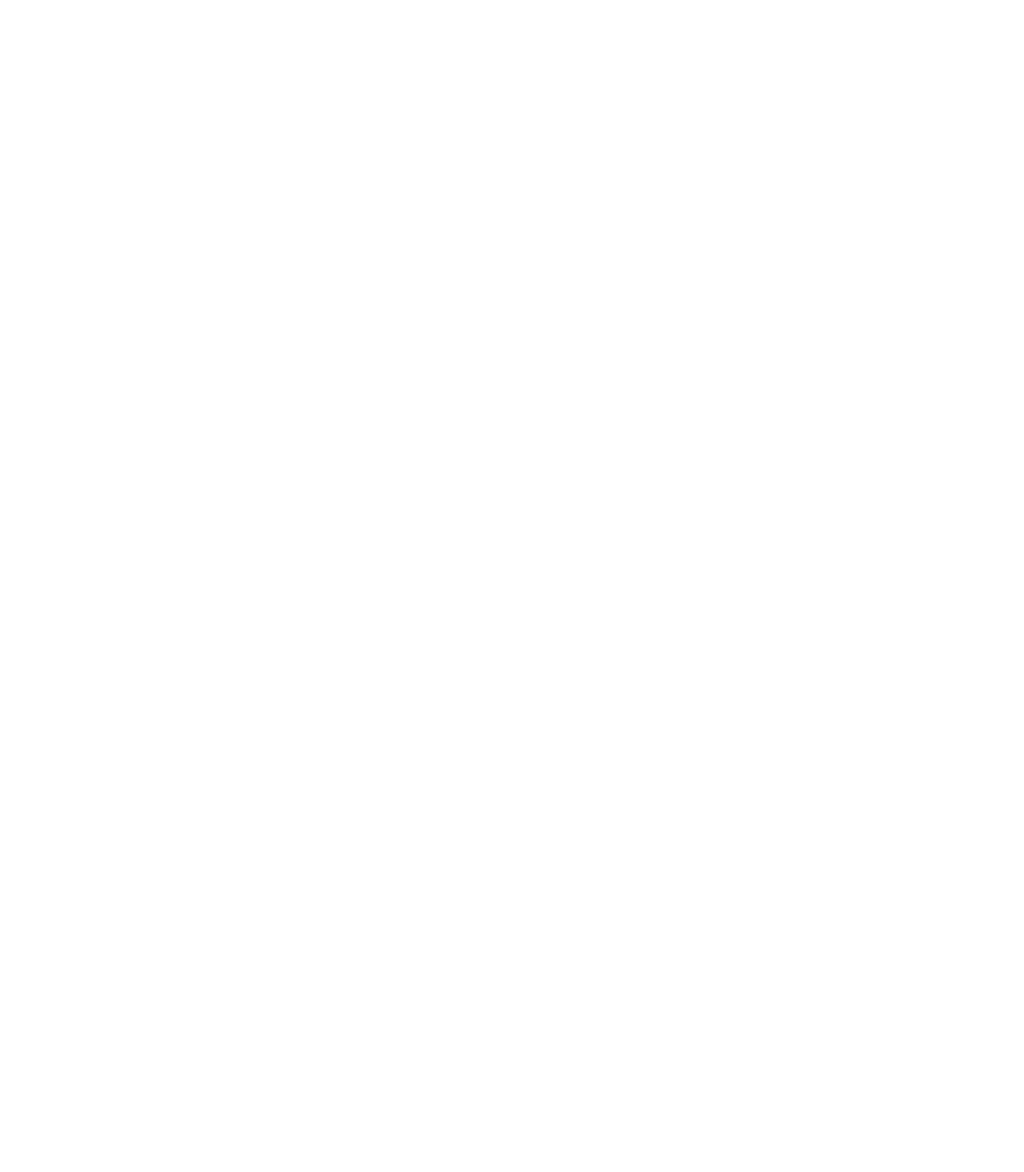
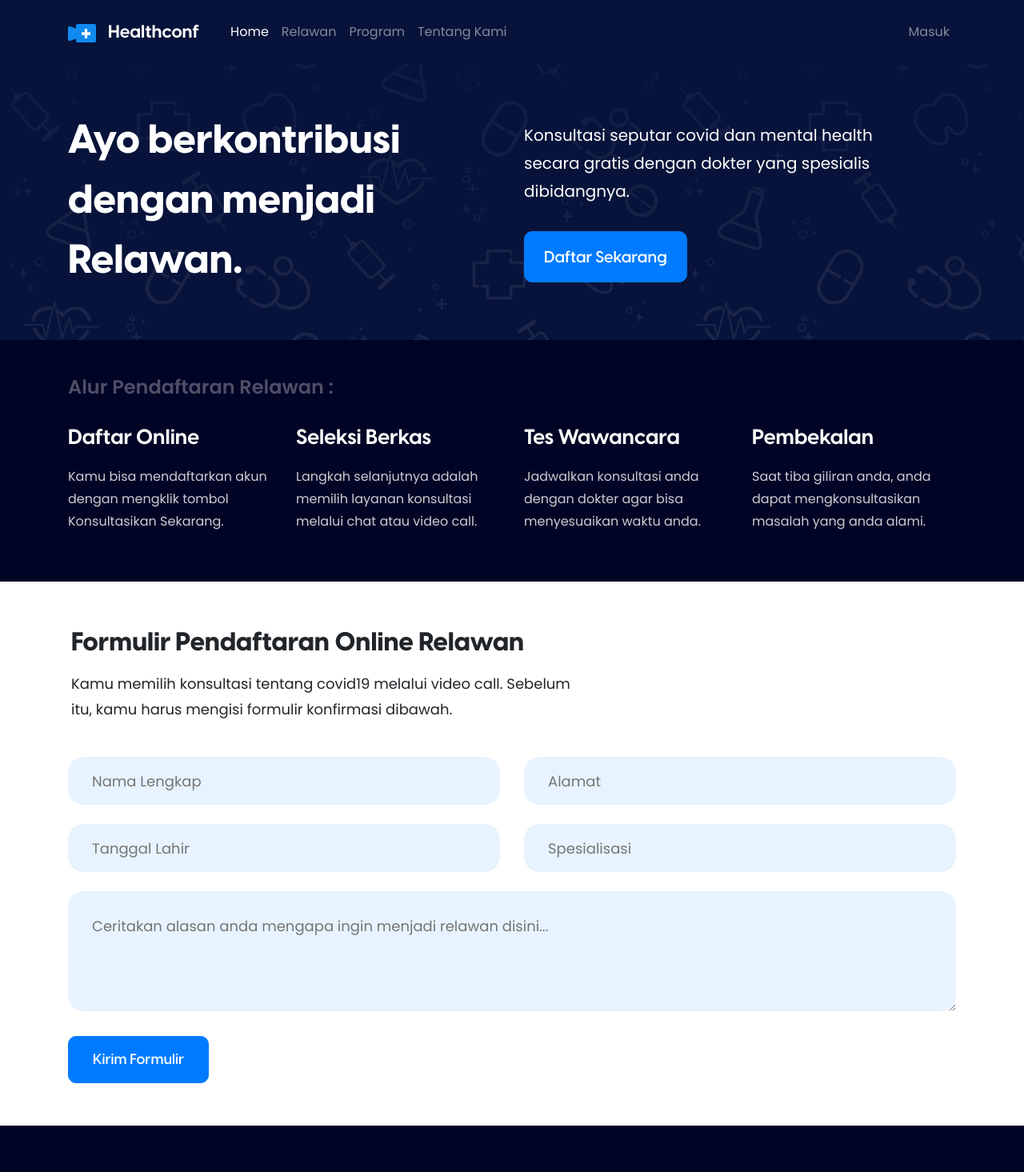
Before and after one commit to mrezkys/healthconf, a Nuxt app: page /relawan in a window 1280 px wide. Before the commit this address had no page. Shown: the top 1465 px of the page at 80% size. Before the commit the page ends 800 px from the top, so only its background shows below. Built offline with nearby package versions, Linux system fonts and the light colour scheme.

Commit message:
feat: create relawan page ui

```diff
--- /dev/null
+++ b/pages/relawan.vue
@@ -0,0 +1,262 @@
+<template>
+    <div>
+        <div class="navbar-wrapper">
+            <div class="container-lg">
+                <Navbar/>
+            </div>
+        </div>
+        <div class="section-1 ">
+            <div class="container-lg">
+                <div class="row">
+                    <div class="col-md-5">
+                        <h1 class="header">Ayo berkontribusi dengan menjadi Relawan.</h1>
+                    </div>
+                    <div class="offset-md-1 col-md-5 my-auto">
+                        <p class="content">Konsultasi seputar covid dan mental health secara gratis dengan dokter yang spesialis dibidangnya.</p>
+                        <a href="#form"><button class="btn btn-primary">Daftar Sekarang</button></a>
+                    </div>
+                </div>
+            </div>
+        </div>
+        <div class="section-2">
+            <div class="container-lg">
+                <h4 class="header">Alur Pendaftaran Relawan :</h4>
+                <div class="row step-box-wrapper">
+                <div class="col-md-3 step-box">
+                    <h3 class="title">Daftar Online</h3>
+                    <p class="subtitle">Kamu bisa mendaftarkan akun dengan mengklik tombol Konsultasikan Sekarang.</p>
+                </div>
+                <div class="col-md-3 step-box">
+                    <h3 class="title">Seleksi Berkas</h3>
+                    <p class="subtitle">Langkah selanjutnya adalah memilih layanan konsultasi melalui chat atau video call.</p>
+                </div>
+                <div class="col-md-3 step-box">
+                    <h3 class="title">Tes Wawancara</h3>
+                    <p class="subtitle">Jadwalkan konsultasi anda dengan dokter agar bisa menyesuaikan waktu anda.</p>
+                </div>
+                <div class="col-md-3 step-box">
+                    <h3 class="title">Pembekalan</h3>
+                    <p class="subtitle">Saat tiba giliran anda, anda dapat mengkonsultasikan masalah yang anda alami.</p>
+                </div>
+                </div>
+            </div>
+        </div>
+        <div class="section-3" id="form">
+            <div class="container-lg">
+                <div class="col-md-7 p-1">
+                    <h3 class="header">Formulir Pendaftaran Online Relawan</h3>
+                    <p class="subheader">Kamu memilih konsultasi tentang covid19 melalui video call. Sebelum itu, kamu harus mengisi formulir konfirmasi dibawah.</p>
+                </div>
+                <div class="form">
+                    <div class="row">
+                        <div class="col-md-6">
+                            <input type="text" class="" placeholder="Nama Lengkap">
+                            <input type="text" class="" placeholder="Tanggal Lahir">
+                        </div>
+                        <div class="col-md-6">
+                            <input type="text" class="" placeholder="Alamat">
+                            <input type="text" class="" placeholder="Spesialisasi">
+                        </div>
+                        <div class="col-12">
+                            <textarea placeholder="Ceritakan alasan anda mengapa ingin menjadi relawan disini..."></textarea>
+                        </div>
+                    </div>
+                    <button class="btn btn-primary">Kirim Formulir</button>
+                </div>
+            </div>
+        </div>
+        <Footer/>
+    </div>
+</template>
+
+<style scoped>
+    .navbar-wrapper{
+        background-color: #07133A;
+    }
+
+    .section-1{
+        color: white;
+        background-color: #07133A;
+        background-image: url(~assets/images/background-accent.png);
+        background-size: cover;
+        background-position: bottom;
+        background-repeat: no-repeat;
+        padding-top: 56px;
+        padding-bottom: 56px;
+    }
+
+    .section-1 .header{
+        font-size: 50px;
+        font-weight: 800;
+        font-family: 'Visby CF';
+        line-height: 150%;
+    }
+
+    .section-1 .content{
+        font-size: 20px;
+        line-height: 175%;
+    }
+
+    .section-1 .btn{
+        padding: 16px 24px;
+        font-size: 20px;
+        font-family: 'Visby CF';
+        border-radius: 10px;
+        margin-top: 16px;
+    }
+
+
+  .section-2{
+    background: #010425;
+    padding: 45px 0px;
+  }
+
+  .section-2 .header{
+    color: rgba(255, 255, 255, 0.3);
+    font-weight: 600;
+  }
+
+  .section-2 .step-box-wrapper{
+    margin-top: 32px;
+  }
+
+  .section-2 .step-box-wrapper .step-box{
+    color: white;
+  }
+
+  .section-2 .step-box-wrapper .step-box .title{
+    font-size: 26px;
+    font-family: 'Visby CF';
+    font-weight: 700;
+    margin-bottom: 20px;
+  }
+
+  .section-2 .step-box-wrapper .step-box .subtitle{
+    font-size: 16px;
+    line-height: 175%;
+    font-weight: 400;
+    color: rgba(255, 255, 255, 0.8);
+  }
+
+  .section-3{
+      padding-top: 52px;
+      padding-bottom: 53px;
+  }
+
+  .section-3 .header{
+    font-size: 32px;
+    font-weight: 800;
+    font-family: 'Visby CF';
+    margin-bottom: 18px;
+  }
+
+    .section-3 .subheader{
+        font-size: 18px;
+        line-height: 175%;
+    }
+
+
+    .section-3 .form input{
+        width: 100%;
+        margin-top: 24px;
+        height: 60px;
+        font-size: 18px;
+        border-radius: 20px;
+        border: none;
+        background-color: rgb(159, 208, 249, 25%);
+        font-size: 18px;
+        padding-left: 30px;
+    }
+
+    .section-3 .form input:focus{
+        border-radius: 20px;
+        border: 1px solid #108AEE;
+        outline: none;
+    }
+
+    .section-3 .form textarea{
+        width: 100%;
+        margin-top: 24px;
+        min-height: 150px;
+        font-size: 18px;
+        border-radius: 20px;
+        border: none;
+        background-color: rgb(159, 208, 249, 25%);
+        font-size: 18px;
+        padding: 30px;
+    }
+
+    .section-3 .form textarea:focus{
+        border-radius: 20px;
+        border: 1px solid #108AEE;
+        outline: none;
+    }
+
+    .section-3 .form .btn{
+        padding: 15px 30px;
+        font-size: 18px;
+        font-family: 'Visby CF';
+        border-radius: 10px;
+        margin-top: 24px;
+    }
+
+    @media (max-width: 1024px) {
+        .section-1{
+            padding-top: 26px;
+        }
+        .section-1 .header{
+            font-size: 32px;
+            margin-bottom: 16px;
+        }
+
+        .section-1 .content{
+            font-size: 16px;
+            margin-bottom: 8px;
+        }
+
+        .section-1 .btn{
+            font-size: 16px;
+            padding: 16px 24px;
+            font-weight: 400;
+        }
+
+
+        .section-2 .header{
+            color: rgba(255, 255, 255, 0.3);
+            font-weight: 600;
+            font-size: 20px;
+        }
+
+        .section-2 .step-box-wrapper{
+            margin-top: 32px;
+        }
+
+        .section-2 .step-box-wrapper .step-box{
+            color: white;
+        }
+
+        .section-2 .step-box-wrapper .step-box .title{
+            font-size: 20px;
+            margin-bottom: 16px;
+        }
+
+        .section-2 .step-box-wrapper .step-box .subtitle{
+            font-size: 14px;
+            line-height: 175%;
+        }
+
+        .section-3 .form input{
+            font-size: 16px;
+            padding: 16px;
+        }
+
+        .section-3 .form textarea{
+            font-size: 16px;
+            padding: 16px;
+            line-height: 150%;
+        }
+    }
+
+      /* Tablet */
+
+</style>
```
